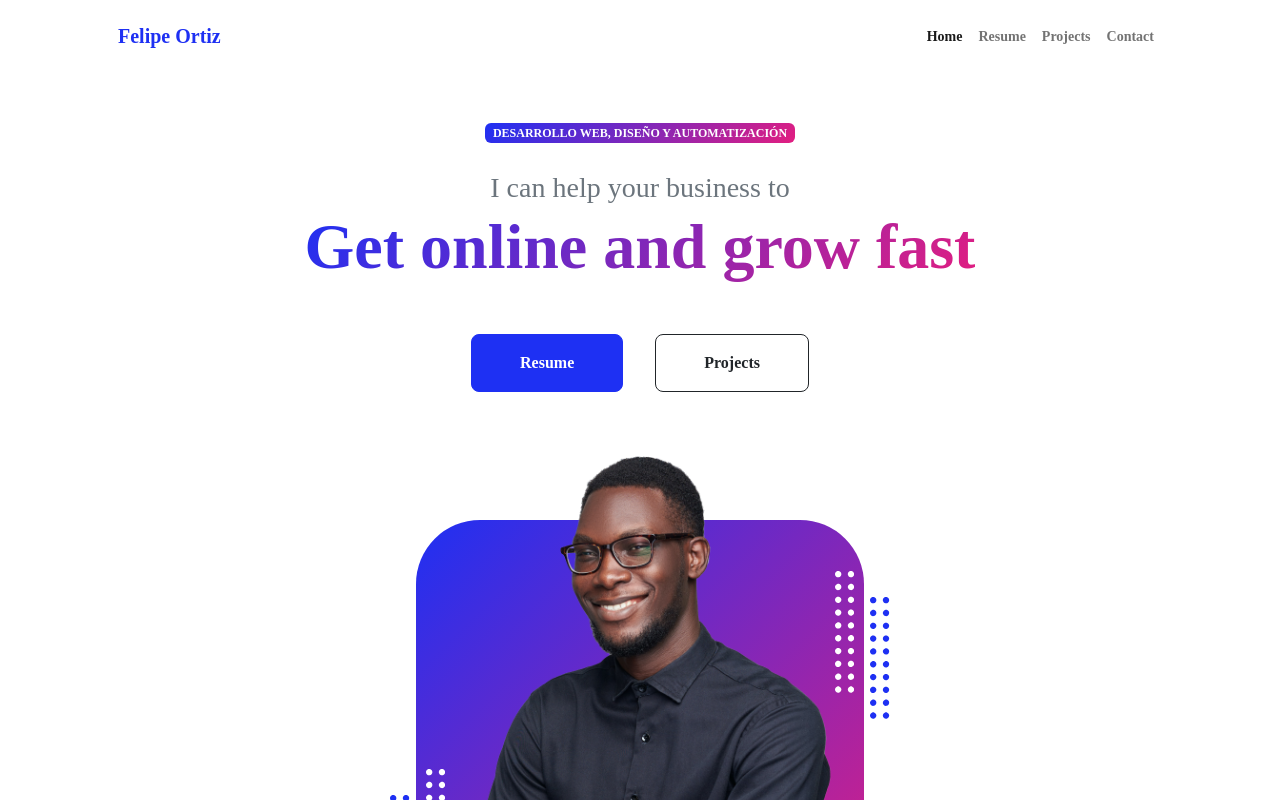
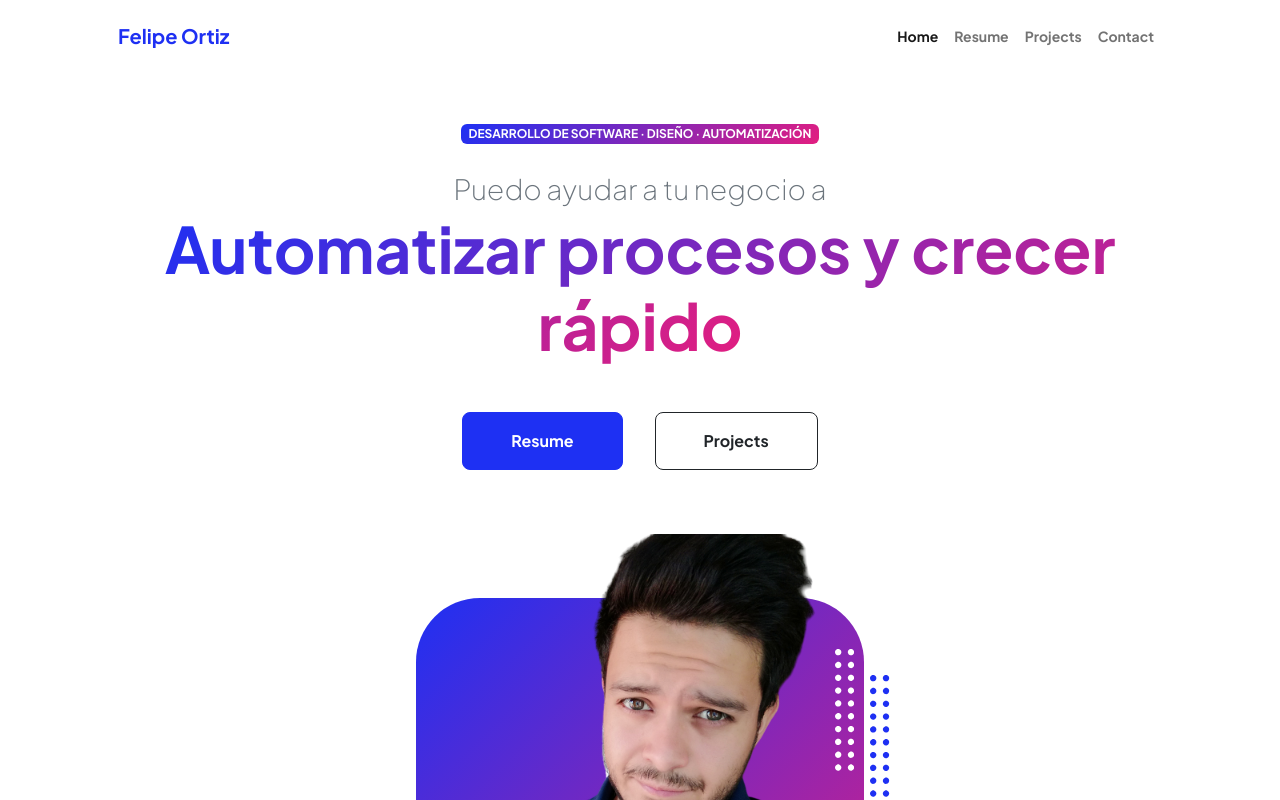
Before and after one commit to felipe-ortiz-developer/portafolio-app, an Angular app: page / in a window 1280 px wide. Shown: the top 800 px of the page. Built offline with nearby package versions, Linux system fonts and the light colour scheme.

Commit message:
Fix error de estilos, iconos y readme

```diff
--- a/src/app/home/home.component.html
+++ b/src/app/home/home.component.html
@@ -5,9 +5,9 @@
             <div class="col-xxl-5">
                 <!-- Header text content-->
                 <div class="text-center text-xxl-start">
-                    <div class="badge bg-gradient-primary-to-secondary text-white mb-4"><div class="text-uppercase">{{servicios}}</div></div>
-                    <div class="fs-3 fw-light text-muted">I can help your business to</div>
-                    <h1 class="display-3 fw-bolder mb-5"><span class="text-gradient d-inline">Get online and grow fast</span></h1>
+                    <div class="badge bg-gradient-primary-to-secondary text-white mb-4"><div class="text-uppercase">Desarrollo de software &middot; Diseño &middot; Automatización</div></div>
+                    <div class="fs-3 fw-light text-muted">Puedo ayudar a tu negocio a</div>
+                    <h1 class="display-3 fw-bolder mb-5"><span class="text-gradient d-inline">Automatizar procesos y crecer rápido</span></h1>
                     <div class="d-grid gap-3 d-sm-flex justify-content-sm-center justify-content-xxl-start mb-3">
                         <a class="btn btn-primary btn-lg px-5 py-3 me-sm-3 fs-6 fw-bolder" href="resume.html">Resume</a>
                         <a class="btn btn-outline-dark btn-lg px-5 py-3 fs-6 fw-bolder" href="projects.html">Projects</a>
--- a/src/app/home/home.component.ts
+++ b/src/app/home/home.component.ts
@@ -6,5 +6,5 @@ import { Component } from '@angular/core';
   styleUrls: ['./home.component.css']
 })
 export class HomeComponent {
-  servicios = 'Desarrollo web, diseño y automatización';
+
 }
--- a/src/index.html
+++ b/src/index.html
@@ -6,6 +6,12 @@
   <base href="/">
   <meta name="viewport" content="width=device-width, initial-scale=1">
   <link rel="icon" type="image/x-icon" href="favicon.ico">
+  <!-- Custom Google font-->
+  <link rel="preconnect" href="https://fonts.googleapis.com" />
+  <link rel="preconnect" href="https://fonts.gstatic.com" crossorigin />
+  <link href="https://fonts.googleapis.com/css2?family=Plus+Jakarta+Sans:wght@100;200;300;400;500;600;700;800;900&amp;display=swap" rel="stylesheet" />
+  <!-- Bootstrap icons-->
+  <link href="https://cdn.jsdelivr.net/npm/bootstrap-icons@1.8.1/font/bootstrap-icons.css" rel="stylesheet" />
 </head>
 <body class="d-flex flex-column h-100">
   <main class="flex-shrink-0">
```
Also changed, not shown: src/assets/profile.png, src/styles.css, 1 other file (tests, documents, lock files or other folders).
